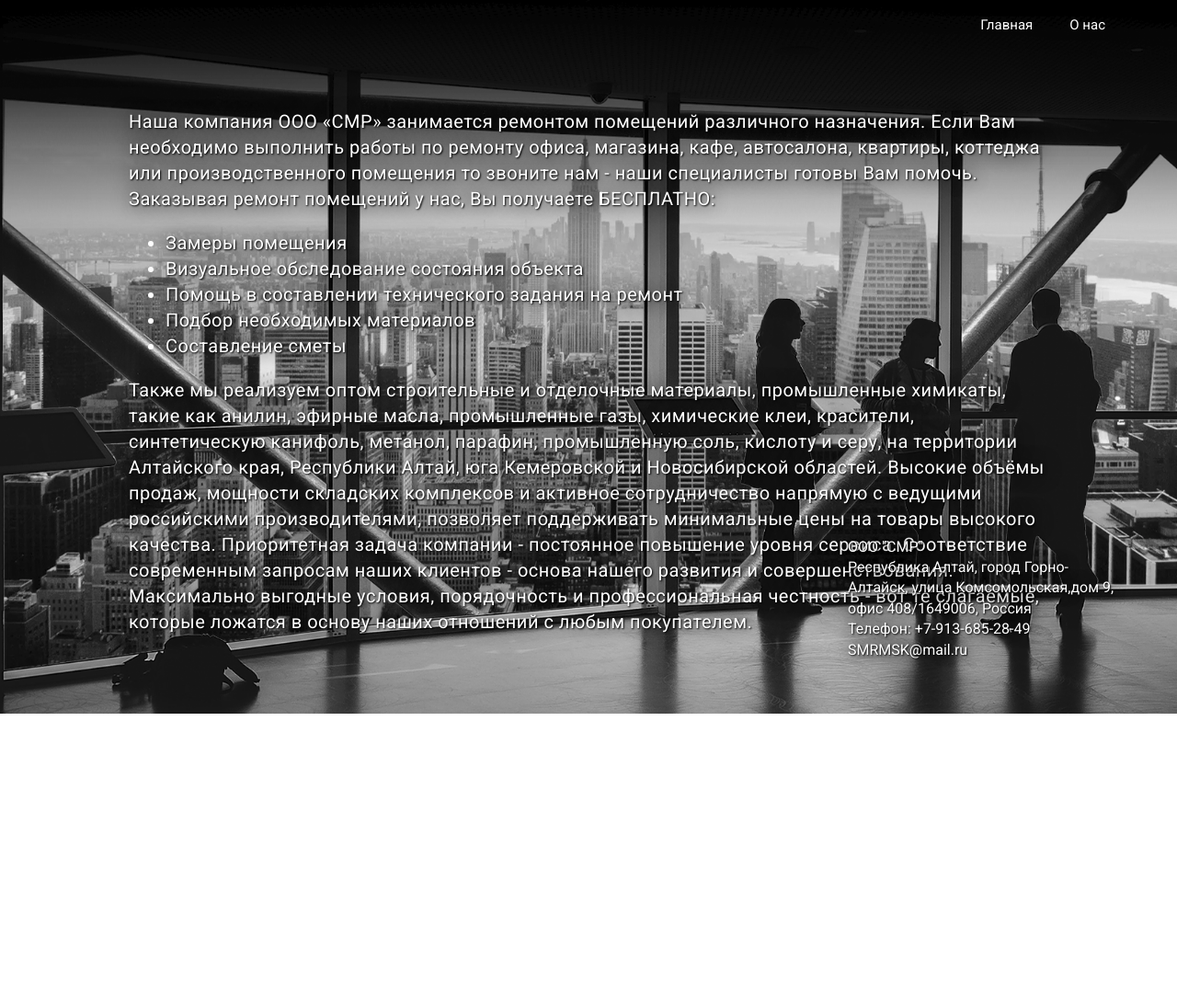
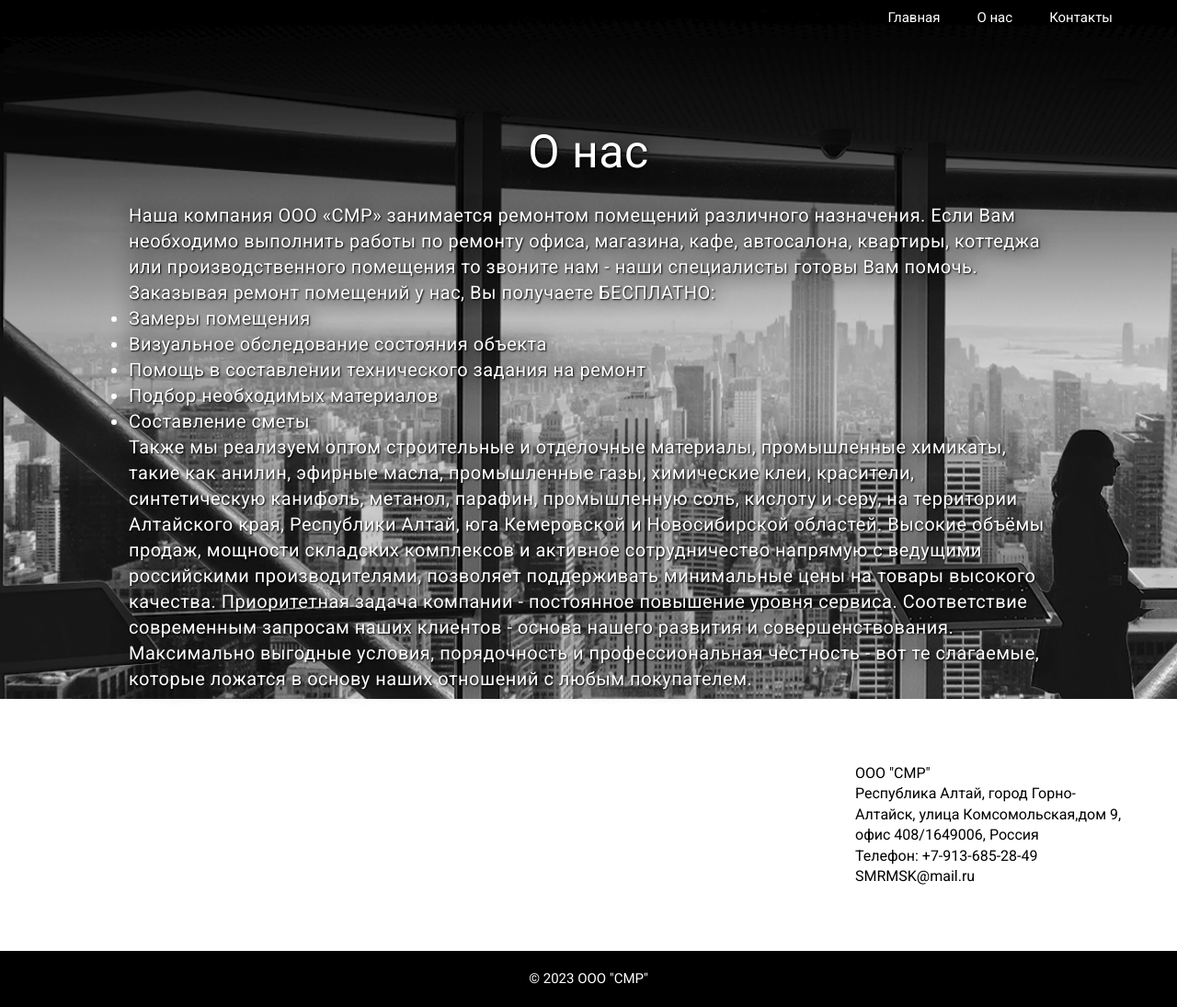
Before and after one commit to smr04/smr04.github.io, a plain HTML site: page about.html in a window 1280 px wide. Shown: the part 40-1135 px from the top of the page at 92% size. Before the commit the page ends 816 px from the top, so only its background shows below. Drawn offline with nearby package versions, Linux system fonts and the light colour scheme.

Commit message:
Add files via upload

```diff
--- a/about.html
+++ b/about.html
@@ -9,8 +9,9 @@
     <link rel="stylesheet" href="/dist/css/app.css"/>
   </head>
   <body class="main">
-    <div class="header"><a href="/">Главная</a><a href="/about.html">О нас</a></div>
+    <div class="header"><a href="/">Главная</a><a href="/about.html">О нас</a><a href="#addr">Контакты</a></div>
     <div class="content page_about">
+      <h2>О нас</h2>
       <p>Наша компания ООО «СМР» занимается ремонтом помещений различного назначения. Если Вам необходимо выполнить работы по ремонту офиса, магазина, кафе, автосалона, квартиры, коттеджа или производственного помещения то звоните нам - наши специалисты готовы Вам помочь.</p>
       <p>Заказывая ремонт помещений у нас, Вы получаете БЕСПЛАТНО: </p>
       <p>
@@ -24,12 +25,16 @@
       </p>
       <p>Также мы реализуем оптом строительные и отделочные материалы, промышленные химикаты, такие как анилин, эфирные масла, промышленные газы, химические клеи, красители, синтетическую канифоль, метанол, парафин, промышленную соль, кислоту и серу, на территории Алтайского края, Республики Алтай, юга Кемеровской и Новосибирской областей. Высокие объёмы продаж, мощности складских комплексов и активное сотрудничество напрямую с ведущими российскими производителями, позволяет поддерживать минимальные цены на товары высокого качества. Приоритетная задача компании - постоянное повышение уровня сервиса. Соответствие современным запросам наших клиентов - основа нашего развития и совершенствования. Максимально выгодные условия, порядочность и профессиональная честность - вот те слагаемые, которые ложатся в основу наших отношений с любым покупателем.</p>
     </div>
-    <div class="addr">
-      <p>ООО "СМР"</p>
-      <p>Республика Алтай, город Горно-Алтайск, улица Комсомольская,дом 9, офис 408/1649006, Россия</p>
-      <p>Телефон: +7-913-685-28-49</p>
-      <p>SMRMSK@mail.ru</p>
+    <div id="addr">
+      <div class="addr">
+        <p>ООО "СМР"</p>
+        <p>Республика Алтай, город Горно-Алтайск, улица Комсомольская,дом 9, офис 408/1649006, Россия</p>
+        <p>Телефон: +7-913-685-28-49</p>
+        <p>SMRMSK@mail.ru  </p>
+      </div>
     </div>
+  </body>
+  <div class="footer">© 2023 ООО "СМР"
     <script type="text/javascript" src="http://code.jquery.com/jquery-1.11.0.min.js"></script>
-  </body>
+  </div>
 </html>
--- a/dist/css/app.css
+++ b/dist/css/app.css
@@ -1,6 +1,8 @@
 *{
   -webkit-box-sizing:border-box;
-          box-sizing:border-box; }
+          box-sizing:border-box;
+  margin:0;
+  padding:0; }
 
 body{
   background:#fff;
@@ -20,7 +22,7 @@ a:hover{
   position:relative; }
   .main .header{
     padding:50px;
-    position:absolute;
+    position:fixed;
     top:0;
     right:0;
     width:100%;
@@ -44,6 +46,10 @@ a:hover{
   font:400 20px/1.4em "Roboto", Arial, Helvetica, sans-serif;
   letter-spacing:0.5px;
   text-shadow:1px 1px 2px black, 0 0 1em black; }
+  .page_about h2{
+    font:400 50px/1.4em "Roboto", Arial, Helvetica, sans-serif;
+    text-align:center;
+    margin:20px; }
 
 .page_main{
   display:-webkit-box;
@@ -65,14 +71,34 @@ a:hover{
     text-align:center;
     width:1000px; }
 
-.addr{
-  width:400px;
-  position:absolute;
-  bottom:0;
-  right:0;
-  text-shadow:1px 1px 2px black, 0 0 1em black;
-  font:400 16px/1.4em "Roboto", Arial, Helvetica, sans-serif;
-  padding:50px;
+#addr{
+  background:#fff;
+  padding:20px 0;
+  display:-webkit-box;
+  display:-ms-flexbox;
+  display:flex;
+  -webkit-box-pack:end;
+      -ms-flex-pack:end;
+          justify-content:flex-end; }
+  #addr .addr{
+    width:400px;
+    font:400 16px/1.4em "Roboto", Arial, Helvetica, sans-serif;
+    padding:50px;
+    color:#000; }
+
+.footer{
+  background:#000;
+  padding:20px 0;
+  display:-webkit-box;
+  display:-ms-flexbox;
+  display:flex;
+  -webkit-box-align:center;
+      -ms-flex-align:center;
+          align-items:center;
+  -webkit-box-pack:center;
+      -ms-flex-pack:center;
+          justify-content:center;
+  font:400 15px/1.4em "Roboto", Arial, Helvetica, sans-serif;
   color:#fff; }
 
 /*# sourceMappingURL=maps/app.css.map */
```
Also changed, not shown: index.html (+9 -6 lines), 1 other file.
